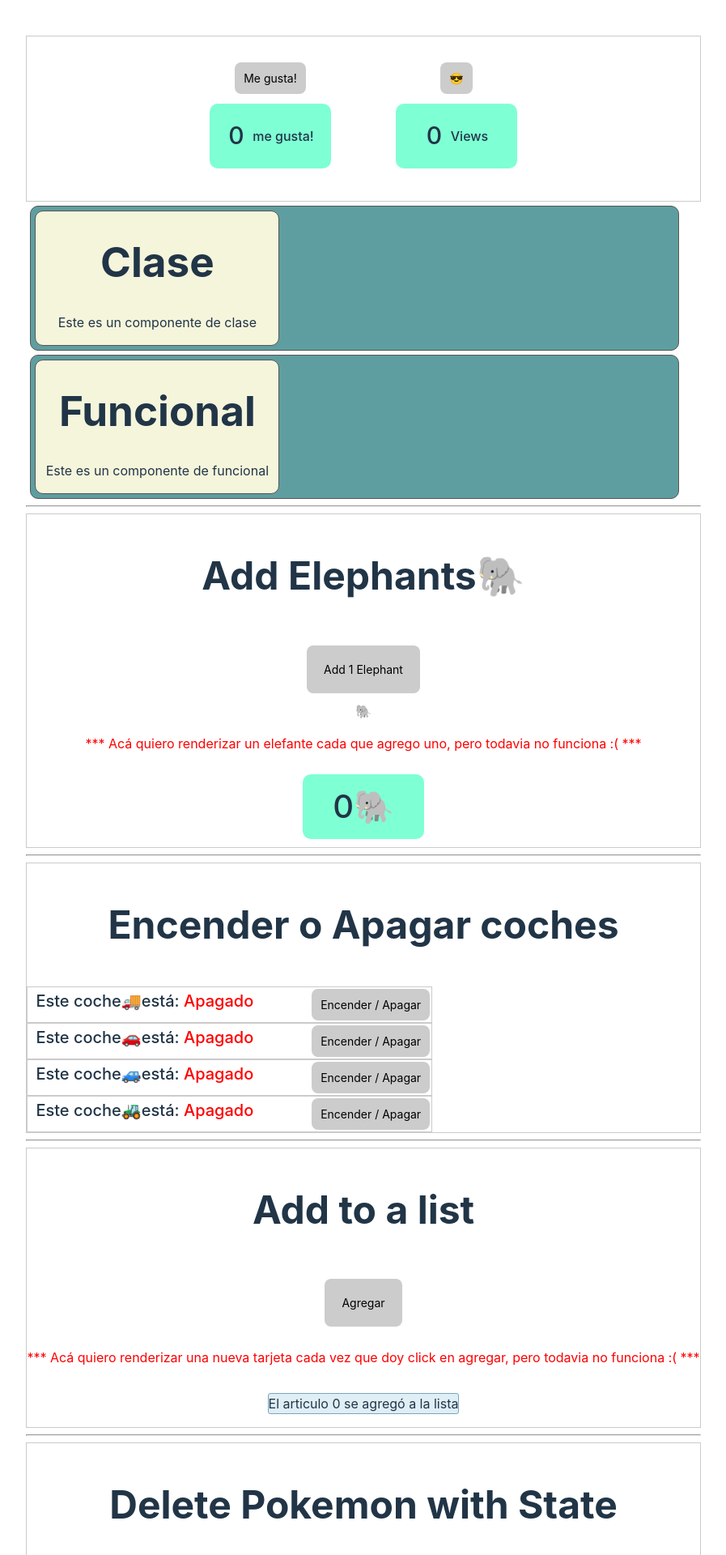
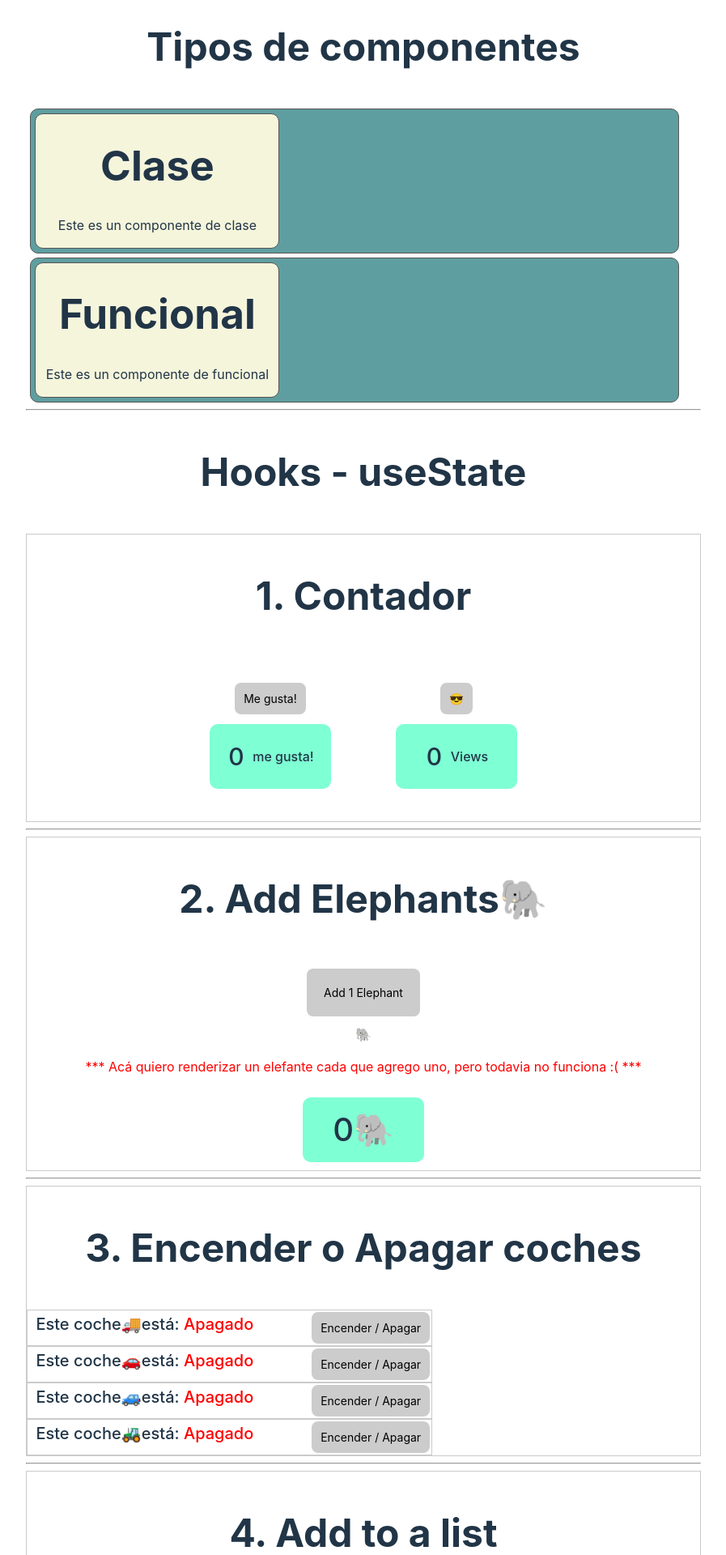
Before and after one commit to Wilalz/practice-react-1, a React (Vite) app: page / in a window 1280 px wide. Shown: the part 140-2060 px from the top of the page at 81% size, without its empty margins (191-1088 px from the left). Built offline with nearby package versions, Linux system fonts and the light colour scheme.

Commit message:
[FEAT] Add card 6 Login Form

```diff
--- a/src/App.jsx
+++ b/src/App.jsx
@@ -8,6 +8,7 @@ import { CardPpalElephants } from './components/ejercicio2/CardPpalElephants'
 import { CardCoche } from './components/ejercicio3/CardCoche'
 import { CardList } from "./components/ejercicio4/CardList"
 import CardPokemonState from './components/ejercicio5/CardPokemonState'
+import { FormLogin } from "./components/ejercicio6/FormLogin"
 
 function App() {
 
@@ -15,18 +16,20 @@ function App() {
 
   return (
     <div className="App">
-      <Title>Hooks --- useState</Title>
+      <h1>React</h1>
+      <CardClassC />
+      <CardFunctionalC />
+      <hr />
+      <Title>Hooks - useState</Title>
       <div className={styles.container}>
         <Post text="Me gusta!"></Post>
         <Post2 text="Post 2" />
       </div>
-      <CardClassC />
-      <CardFunctionalC />
       <hr />
       <CardPpalElephants />
       <hr />
       <div className={styles.container}>
-        <Title>Encender o Apagar coches</Title>
+        <Title>3. Encender o Apagar coches</Title>
         <CardCoche type="&#x1F69A;" />
         <CardCoche type="&#x1F697;" />
         <CardCoche type="&#x1F699;" />
@@ -36,6 +39,9 @@ function App() {
       <CardList />
       <hr />
       <CardPokemonState />
+      <hr />
+      <FormLogin />
+
 
 
     </div>
--- a/src/components/ejercicio0/Post.jsx
+++ b/src/components/ejercicio0/Post.jsx
@@ -1,10 +1,13 @@
 import styles from "../../styles.module.css"
 import { useState } from "react"
+import { Title } from '../Title'
 
 export const Post = ({text}) => {
     const [likes, setLikes] = useState(0);
 
     return (
+        <>
+            <Title>1. Contador</Title>
             <div className={styles.btnCount}>
                 <button
                     onClick={ ()=> setLikes(likes+1) }>
@@ -12,6 +15,7 @@ export const Post = ({text}) => {
                 </button>
                 <div className={styles.cardLikes}><span className={styles.quantity}>{likes}</span> &nbsp; me gusta!</div>
             </div>
+        </>
     )
 
 }
--- a/src/components/ejercicio1/CardClassC.jsx
+++ b/src/components/ejercicio1/CardClassC.jsx
@@ -1,5 +1,6 @@
 import { Component } from "react";
 import styles from "./styles.module.css"
+import { Title } from '../Title'
 
 export class CardClassC extends Component {
     constructor(props) {
@@ -12,12 +13,15 @@ export class CardClassC extends Component {
 
     render() {
         return (
-            <div className={styles.container}>
-                <div className={styles.card}>
-                    <h1>{this.state.title}</h1>
-                    <p>{this.state.body}</p>
+            <>
+                <Title>Tipos de componentes</Title>
+                <div className={styles.container}>
+                    <div className={styles.card}>
+                        <h1>{this.state.title}</h1>
+                        <p>{this.state.body}</p>
+                    </div>
                 </div>
-            </div>
+            </>
         )
     }
 }
--- a/src/components/ejercicio2/CardPpalElephants.jsx
+++ b/src/components/ejercicio2/CardPpalElephants.jsx
@@ -11,7 +11,7 @@ export const CardPpalElephants = () => {
 
     return (
         <div className={styles.cardPpal}>
-            <Title>Add Elephants
+            <Title>2. Add Elephants
                 <ElephantEmoji />
             </Title>
 
--- a/src/components/ejercicio4/CardList.jsx
+++ b/src/components/ejercicio4/CardList.jsx
@@ -17,7 +17,7 @@ export const CardList = () => {
 
     return (
         <div className={styles.cardPpal}>
-            <Title>Add to a list</Title>
+            <Title>4. Add to a list</Title>
 
             <ButtonAdd className={styles.btnCount}
                 quantity={quantity} setQuantity={setQuantity}
--- a/src/components/ejercicio5/CardPokemonState.jsx
+++ b/src/components/ejercicio5/CardPokemonState.jsx
@@ -67,9 +67,9 @@ const CardPokemonState = () => {
     // acá funciona bien - vamos a probar con useState
 
     return (
-        <div className={styles.container}>
-            <Title>Delete Pokemon with State</Title>
-            <div className={styles.containerFlex}>
+        <div className={styles.container} >
+            <Title>5. Deleting a Pokemon</Title>
+            <div className={styles.containerFlex} >
                 {pokemon()}
             </div>
 
--- /dev/null
+++ b/src/components/ejercicio6/FormLogin.jsx
@@ -0,0 +1,47 @@
+import { useState } from 'react'
+import styles from '../../styles.module.css'
+import { Title } from '../Title';
+
+export const FormLogin = () => {
+
+
+    const [userName, setUserName] = useState ("");
+    const [password, setPassword] = useState ("");
+
+    const onChangeUserName = (e) => setUserName(e.target.value);
+
+    const onChangePassword = (e) => setPassword(e.target.value);
+
+    const onSubmit = (e) => {
+        e.preventDeault()
+        alert(`Bienvenido: ${userName}`);
+    };
+
+    return (
+        <div className={styles.container}>
+            <Title>6. Login Fomrm</Title>
+            <h3>Log in</h3>
+
+            <form onSubmit={onSubmit}>
+                <label htmlFor="Email Address"></label>
+                <input
+                    type="text"
+                    placeholder='Email Address'
+                    value={userName}
+                    onChange={onChangeUserName}
+                />
+                <input
+                    type='password'
+                    placeholder='Password'
+                    value={password}
+                    onChange={onChangePassword}
+                />
+                <div>
+                    <button
+                    type="submit"
+                    >Continue</button>
+                </div>
+            </form>
+        </div>
+    );
+};
```
Lines whose indentation alone changed are shown as unchanged.
